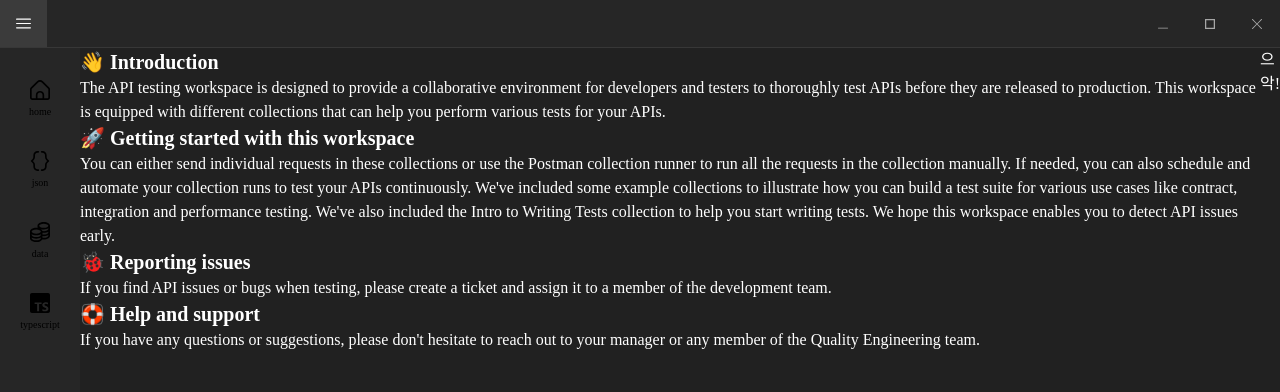
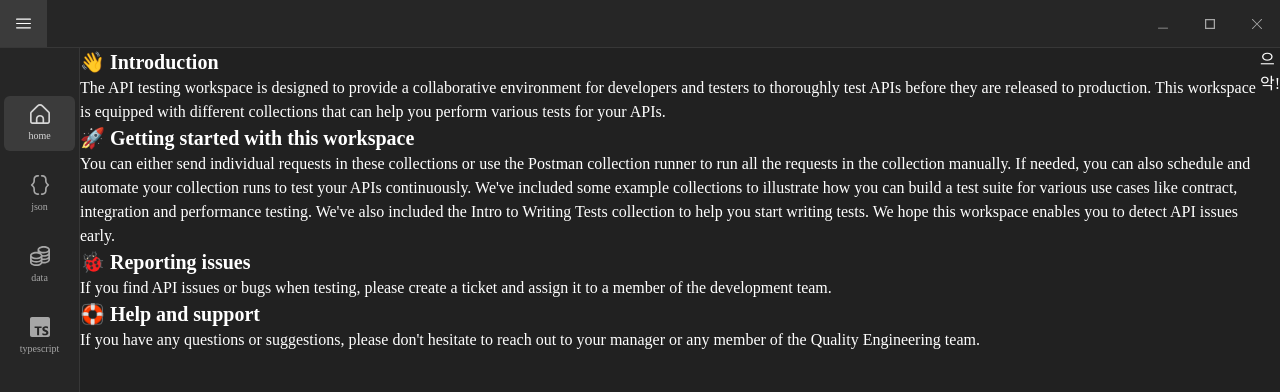
Before and after one commit to righthunkwon/frontools, a React (Vite) app: page / in a window 1280 px wide. Shown: the top 392 px of the page. Built offline with nearby package versions, Linux system fonts and the light colour scheme; a web font is replaced by a local one.

Commit message:
feat: 메뉴 선택에 따른 조건 분기

```diff
--- a/src/components/SideMenu.tsx
+++ b/src/components/SideMenu.tsx
@@ -1,3 +1,4 @@
+import { useState } from 'react';
 import { useNavigate } from 'react-router-dom';
 import { Path } from '@/constants/path';
 import HomeSvg from '@assets/domain-home.svg?react';
@@ -6,21 +7,27 @@ import JsonSvg from '@assets/domain-brace.svg?react';
 import DataSvg from '@assets/domain-data.svg?react';
 
 const SideMenu = () => {
+  const [menu, setMenu] = useState('/');
   const navigate = useNavigate();
 
   const handleBtnClick = (path: string) => {
+    console.log('클릭되니');
     navigate(path);
+    setMenu(path);
   };
 
   return (
     <>
-      <div className='flex flex-col items-center w-20 text-ourBtnGray bg-ourBgGray'>
+      <aside className='flex flex-col items-center w-20 text-ourLnGray bg-ourBgGray border-ourLnLightGray border-r-[1px]'>
         {/* 공백 */}
-        <div className='h-4'></div>
+        <div className='h-10'></div>
 
         {/* home */}
-        <div className='w-full px-1 py-2'>
-          <button className='side-menu-button' onClick={() => handleBtnClick(Path.HomePage)}>
+        <div className='w-full px-1 py-2 '>
+          <button
+            className={`side-menu-button ${menu === Path.HomePage ? 'bg-ourBgLightGray text-ourLnWhite pointer-events-none' : ''} `}
+            onClick={() => handleBtnClick(Path.HomePage)}
+          >
             <HomeSvg width={20} height={20} />
             <span className='pt-1 text-[10px]'>home</span>
           </button>
@@ -28,7 +35,10 @@ const SideMenu = () => {
 
         {/* json */}
         <div className='w-full px-1 py-2'>
-          <button className='side-menu-button' onClick={() => handleBtnClick(Path.JsonPage)}>
+          <button
+            className={`side-menu-button ${menu === Path.JsonPage ? 'bg-ourBgLightGray text-ourLnWhite pointer-events-none' : ''} `}
+            onClick={() => handleBtnClick(Path.JsonPage)}
+          >
             <JsonSvg width={20} height={20} />
             <span className='pt-1 text-[10px]'>json</span>
           </button>
@@ -36,7 +46,10 @@ const SideMenu = () => {
 
         {/* data */}
         <div className='w-full px-1 py-2'>
-          <button className='side-menu-button' onClick={() => handleBtnClick(Path.DataPage)}>
+          <button
+            className={`side-menu-button ${menu === Path.DataPage ? 'bg-ourBgLightGray text-ourLnWhite pointer-events-none' : ''} `}
+            onClick={() => handleBtnClick(Path.DataPage)}
+          >
             <DataSvg width={20} height={20} />
             <span className='pt-1 text-[10px]'>data</span>
           </button>
@@ -44,12 +57,15 @@ const SideMenu = () => {
 
         {/* typescript */}
         <div className='w-full px-1 py-2'>
-          <button className='side-menu-button' onClick={() => handleBtnClick(Path.TypeScriptPage)}>
+          <button
+            className={`side-menu-button ${menu === Path.TypeScriptPage ? 'bg-ourBgLightGray text-ourLnWhite pointer-events-none' : ''} `}
+            onClick={() => handleBtnClick(Path.TypeScriptPage)}
+          >
             <TypeScriptSvg width={20} height={20} />
             <span className='pt-1 text-[10px]'>typescript</span>
           </button>
         </div>
-      </div>
+      </aside>
     </>
   );
 };
```
